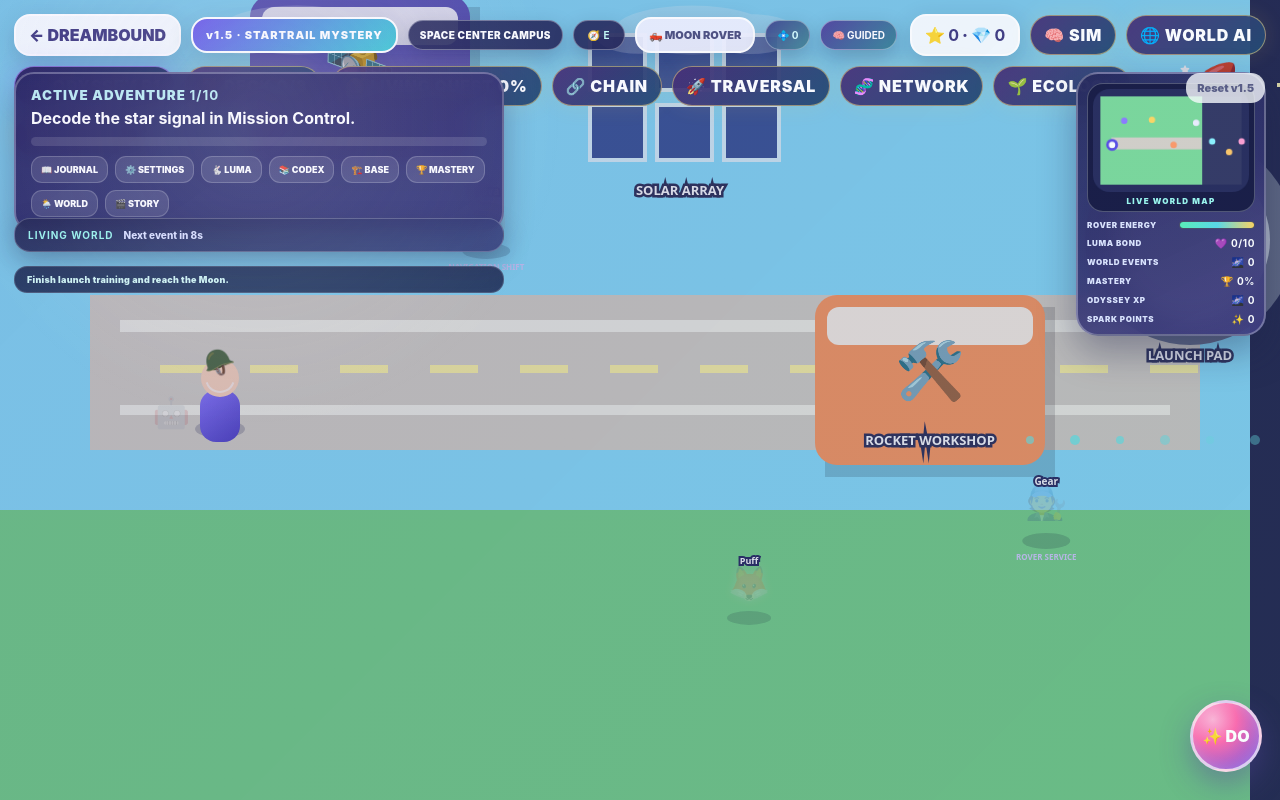
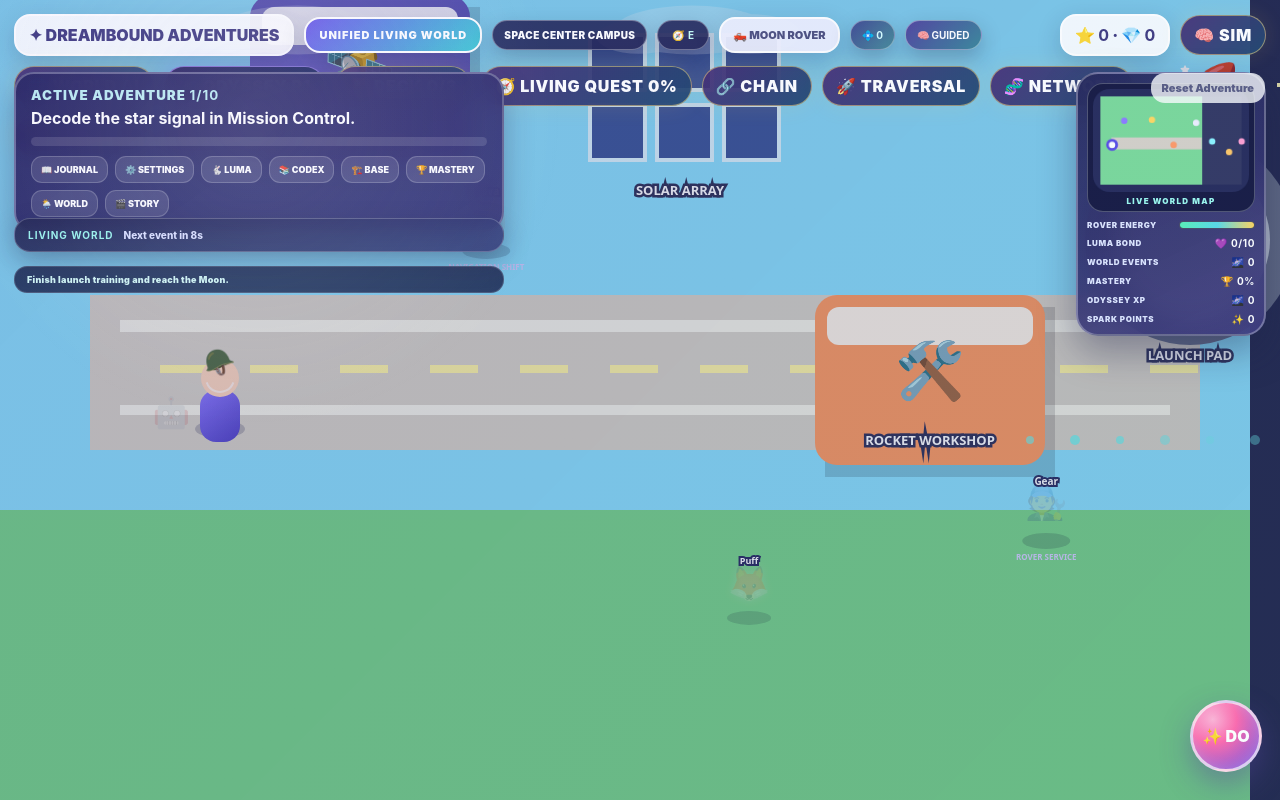
Before and after one commit to DPN-Technology/DreamBound-Adventures, a plain HTML site: page vnext.html in a window 1280 px wide. Drawn offline with Linux system fonts and the light colour scheme.

Commit message:
refactor: keep vnext as same-game compatibility route

```diff
--- a/vnext.html
+++ b/vnext.html
@@ -6,17 +6,18 @@
   <meta name="theme-color" content="#272b62">
   <meta name="referrer" content="no-referrer">
   <meta http-equiv="Content-Security-Policy" content="default-src 'self'; script-src 'self'; style-src 'self'; img-src 'self' data:; font-src 'self' data:; connect-src 'none'; object-src 'none'; frame-src 'none'; child-src 'none'; worker-src 'none'; base-uri 'none'; form-action 'none'">
-  <title>DreamBound v1.5 · Startrail Mystery</title>
+  <title>DreamBound Adventures · Unified Living World</title>
   <link rel="stylesheet" href="vnext.css">
   <link rel="stylesheet" href="src/vnext/engine/odyssey.css">
   <link rel="stylesheet" href="src/vnext/engine/adventure-deck.css">
 </head>
 <body>
+  <!-- Compatibility route: same unified DreamBound runtime as index.html -->
   <main id="vnextApp">
     <canvas id="vnextCanvas" aria-label="DreamBound Odyssey Network"></canvas>
     <header class="vnext-hud advanced-hud">
-      <a class="back-link" href="index.html">← DREAMBOUND</a>
-      <div class="preview-chip">v1.5 · STARTRAIL MYSTERY</div>
+      <div class="back-link" aria-label="DreamBound Adventures">✦ DREAMBOUND ADVENTURES</div>
+      <div class="preview-chip">UNIFIED LIVING WORLD</div>
       <div id="vnextZone" class="zone-chip">SPACE CENTER</div>
       <div class="compass-chip">🧭 <b id="vnextCompass">N</b></div>
       <div id="vnextVehicle" class="vehicle-chip">🥾 ON FOOT</div>
@@ -48,7 +49,7 @@
     <button id="vnextInteract" class="interact-btn">✨ DO</button>
     <nav class="mobile-pad" aria-label="Movement controls"><button data-move="up">▲</button><div><button data-move="left">◀</button><button data-move="down">▼</button><button data-move="right">▶</button></div></nav>
     <button id="vnextAction" class="mobile-action">✨</button>
-    <button id="vnextReset" class="reset-btn">Reset v1.5</button>
+    <button id="vnextReset" class="reset-btn">Reset Adventure</button>
     <div id="vnextToast" class="toast hidden"><strong></strong><span></span></div>
     <div id="vnextModal" class="modal-layer hidden" role="dialog" aria-modal="true"><div id="vnextModalCard" class="modal-card"></div></div>
   </main>
```
